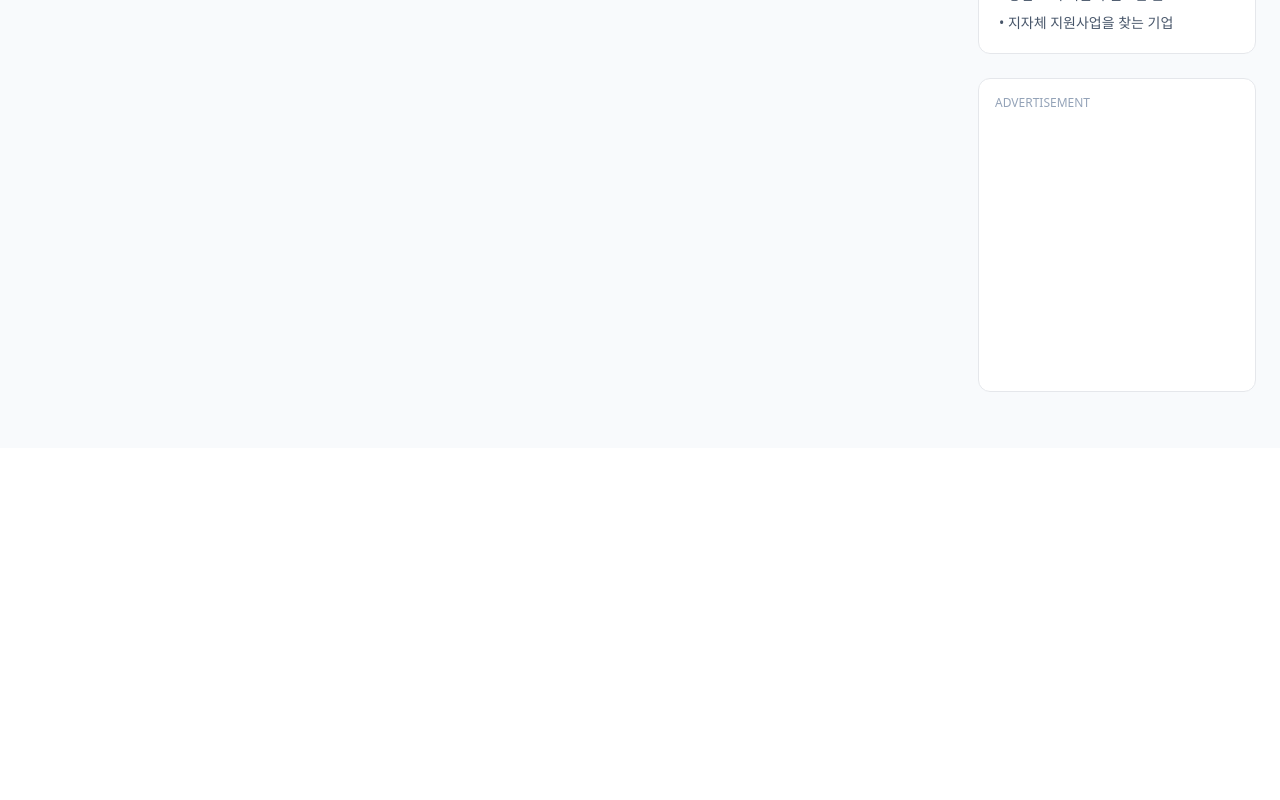
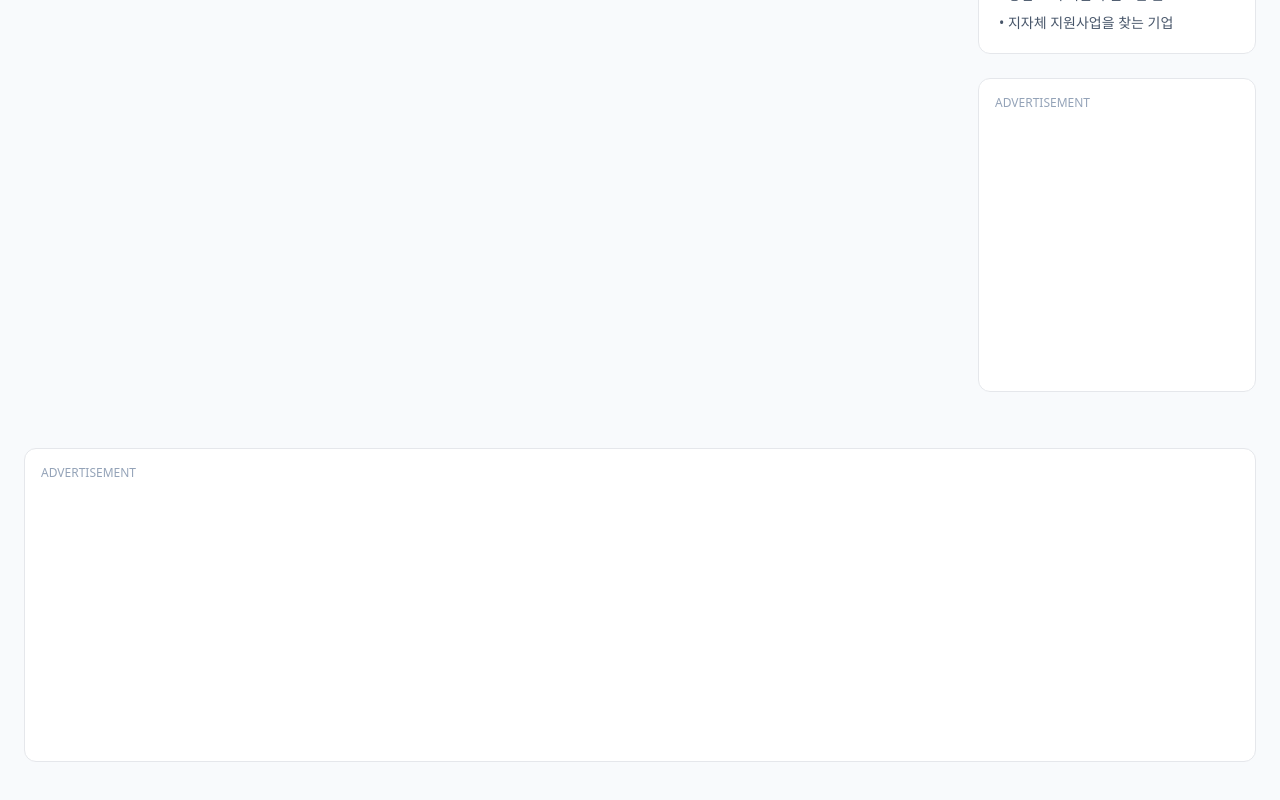
Before and after one commit to hyperkh65/sme, a Next.js app: page / in a window 1280 px wide. Shown: the part 494-1294 px from the top of the page. Before the commit the page ends 942 px from the top, so only its background shows below. Built offline with nearby package versions, Linux system fonts and the light colour scheme; no server answers.

Commit message:
feat: redesign home and search pages with professional blue themdd

```diff
--- a/app/components/AdSense.tsx
+++ b/app/components/AdSense.tsx
@@ -4,14 +4,12 @@ import { useEffect } from 'react'
 
 type Props = {
   slot: string
-  format?: 'auto'
   style?: React.CSSProperties
   responsive?: boolean
 }
 
 export default function AdSense({
   slot,
-  format = 'auto',
   style = { display: 'block' },
   responsive = true,
 }: Props) {
@@ -30,7 +28,7 @@ export default function AdSense({
       style={style}
       data-ad-client="ca-pub-8940400388075870"
       data-ad-slot={slot}
-      data-ad-format={format}
+      data-ad-format={responsive ? 'auto' : undefined}
       data-full-width-responsive={responsive ? 'true' : 'false'}
     />
   )
--- a/app/page.tsx
+++ b/app/page.tsx
@@ -126,7 +126,7 @@ export default function HomePage() {
               </Link>
             </div>
 
-            {/* 🔥 메인 리스트 상단 광고 (자동 반응형) */}
+            {/* 🔥 리스트 상단 광고 (자동 반응형) */}
             <AdSense slot="5158151469" />
 
             {loading ? (
@@ -135,16 +135,16 @@ export default function HomePage() {
               </p>
             ) : (
               <div className="space-y-4">
-                {programs.map((p, idx) => {
+                {programs.map(p => {
                   const d = dday(p.endDate)
 
                   return (
-                    <div key={p.id}>
                     <Link
+                      key={p.id}
                       href={`/program/${p.id}`}
                       className="block bg-white border rounded-xl p-6 hover:shadow-md transition"
                     >
-                        <div className="flex justify-between">
+                      <div className="flex justify-between gap-4">
                         <div>
                           <h3 className="font-semibold text-lg">
                             {p.title}
@@ -158,22 +158,6 @@ export default function HomePage() {
                         </span>
                       </div>
                     </Link>
-
-                      {/* 🔥 리스트 중간 광고 */}
-                      {idx === 2 && (
-                        <div className="my-6">
-                          <AdSense
-                            slot="4966757696"
-                            style={{
-                              display: 'inline-block',
-                              width: '970px',
-                              height: '250px',
-                            }}
-                            responsive={false}
-                          />
-                        </div>
-                      )}
-                    </div>
                   )
                 })}
               </div>
@@ -194,7 +178,7 @@ export default function HomePage() {
                 </ul>
               </div>
 
-              {/* 🔥 사이드바 300x250 */}
+              {/* 🔥 오른쪽 사이드바 광고 (300x250) */}
               <div className="bg-white border rounded-xl p-4">
                 <div className="text-xs text-slate-400 mb-2">
                   ADVERTISEMENT
@@ -212,6 +196,26 @@ export default function HomePage() {
             </div>
           </aside>
         </section>
+
+        {/* ===== PAGE BOTTOM AD ===== */}
+        <div className="max-w-7xl mx-auto px-6 pb-16">
+          <div className="bg-white border rounded-xl p-4">
+            <div className="text-xs text-slate-400 mb-2">
+              ADVERTISEMENT
+            </div>
+
+            {/* 🔥 페이지 하단 대형 광고 */}
+            <AdSense
+              slot="4966757696"
+              style={{
+                display: 'inline-block',
+                width: '970px',
+                height: '250px',
+              }}
+              responsive={false}
+            />
+          </div>
+        </div>
       </main>
     </>
   )
--- a/components/AdSense.tsx
+++ b/components/AdSense.tsx
@@ -4,14 +4,12 @@ import { useEffect } from 'react'
 
 type Props = {
   slot: string
-  format?: 'auto'
   style?: React.CSSProperties
   responsive?: boolean
 }
 
 export default function AdSense({
   slot,
-  format = 'auto',
   style = { display: 'block' },
   responsive = true,
 }: Props) {
@@ -30,7 +28,7 @@ export default function AdSense({
       style={style}
       data-ad-client="ca-pub-8940400388075870"
       data-ad-slot={slot}
-      data-ad-format={format}
+      data-ad-format={responsive ? 'auto' : undefined}
       data-full-width-responsive={responsive ? 'true' : 'false'}
     />
   )
```
Lines whose indentation alone changed are shown as unchanged.
